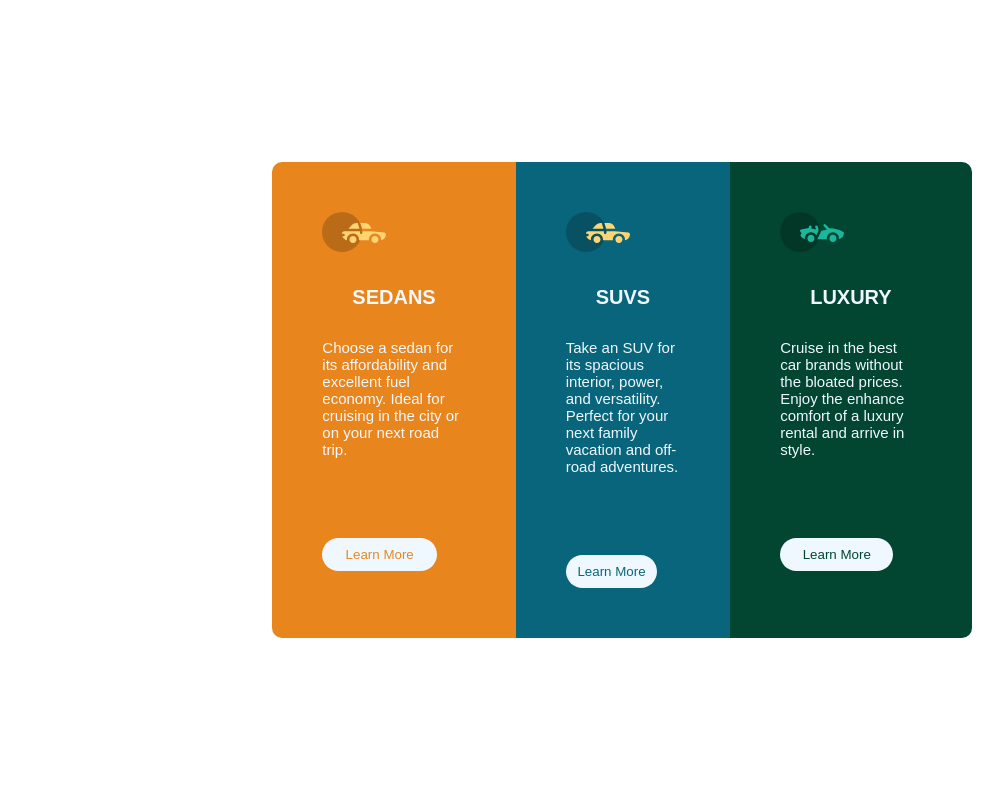
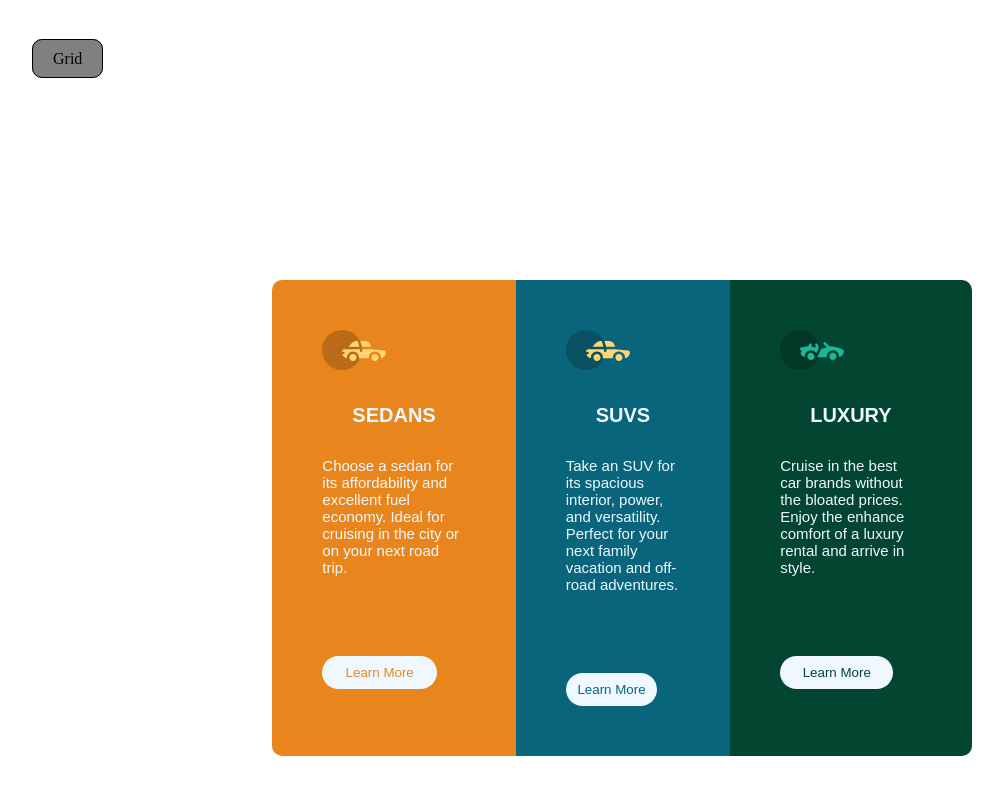
Before and after one commit to Davidebube1/css-flexbox, a plain HTML site: page index.html in a window 1280 px wide. Shown: the whole page, without its empty margins (18-1021 px from the left). Drawn offline with Linux system fonts and the light colour scheme.

Commit message:
made some adjustment

```diff
--- a/grid.css
+++ b/grid.css
@@ -62,3 +62,16 @@
     grid-area: 3 / span 2 / 4 / 5;
     height: 160px;
 }
+div.page{
+    margin: 50px;
+}
+div.page a{
+    background-color: gray;
+    color: black;
+    padding: 10px 20px;
+    text-decoration: none;
+    width: 25px;
+    height: 15px;
+    border: 1px solid black;
+    border-radius: 10px;
+}
--- a/index.css
+++ b/index.css
@@ -71,3 +71,16 @@ button:hover{
     border: 2px solid aliceblue;
     cursor: pointer;
 }
+div.page{
+    margin: 50px;
+}
+div.page a{
+    background-color: gray;
+    color: black;
+    padding: 10px 20px;
+    text-decoration: none;
+    width: 25px;
+    height: 15px;
+    border: 1px solid black;
+    border-radius: 10px;
+}
--- a/index.html
+++ b/index.html
@@ -8,6 +8,12 @@
     <link rel="stylesheet" href="index.css">
 </head>
 <body>
+    <header>
+        <div class="page">
+            <a href="grid.html">Grid</a>
+        </div>
+    </header>
+
     <main>
         <div class="box">
             <div class="box1">
```
Also changed, not shown: grid.html (+5 -0 lines), favicon-32x32.png (deleted), icon-luxury.svg (deleted), icon-sedans.svg (deleted), icon-suvs.svg (deleted).
